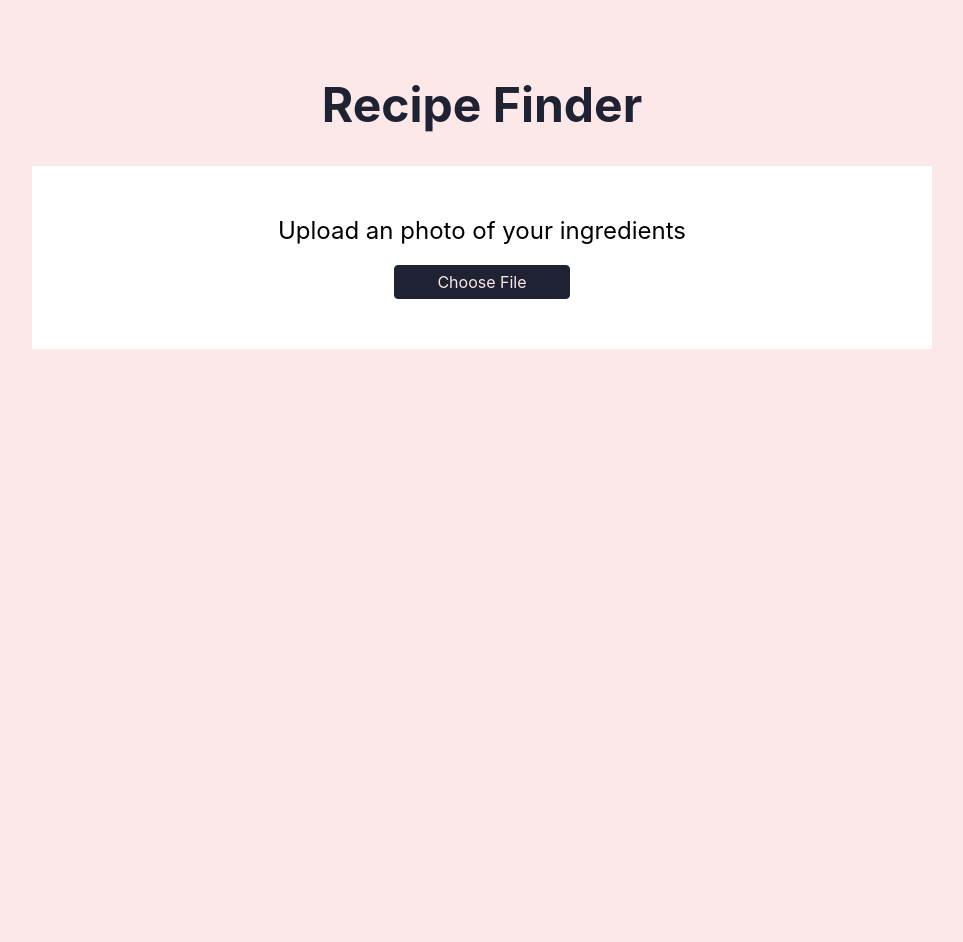
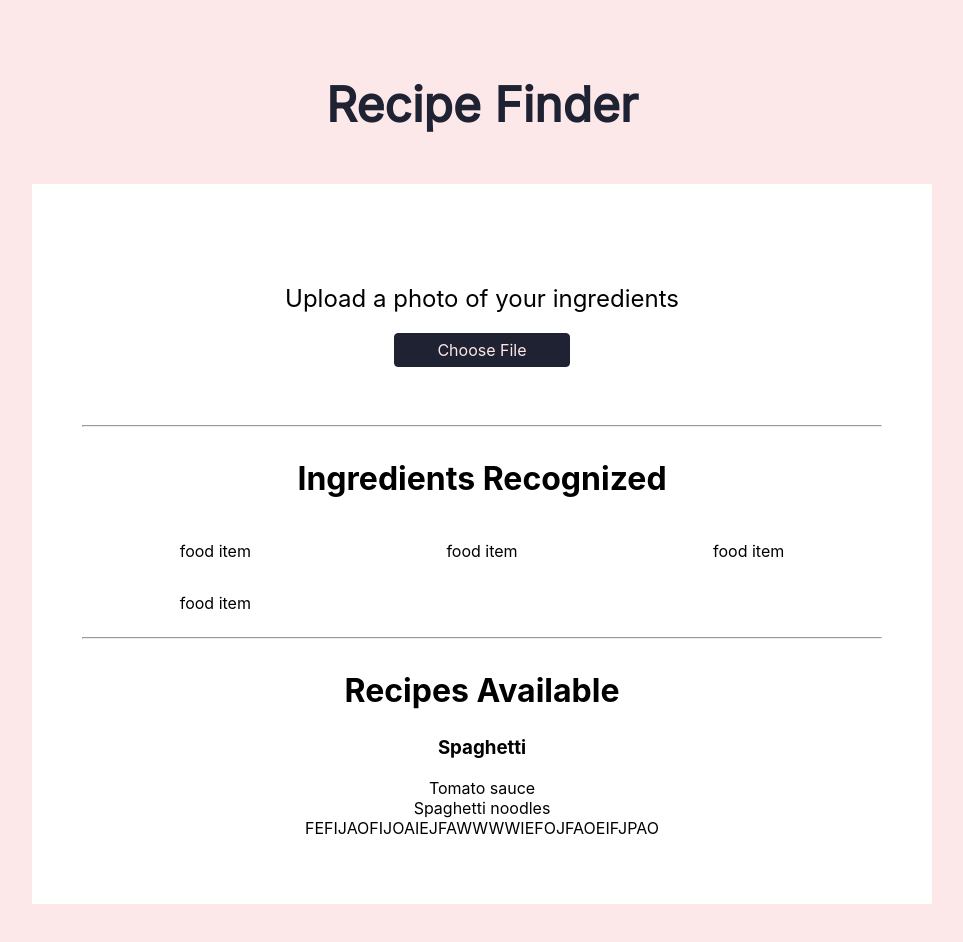
Before and after one commit to PatrickELee/Concoct, a React (Create React App) app: page / in a window 1280 px wide. Shown: the top 942 px of the page, without its empty margins (158-1121 px from the left). Before the commit the page ends 800 px from the top, so only its background shows below. Built offline with nearby package versions, Linux system fonts and the light colour scheme.

Commit message:
nonfunctional recipe list

```diff
--- a/src/App.css
+++ b/src/App.css
@@ -1,10 +1,19 @@
-.appContainer {
+.bodyContainer {
   display: block;
+  display: block;
+  width: 800px;
+  max-width: 80%;
+  background-color: white;
+  margin: auto;
+  margin-top: 50px;
+  margin-bottom: 150px;
+  padding: 50px;
 }
 
 h1.title {
   text-align: center;
   font-size: 48px;
+  font-family: "Inter";
   margin-top: 75px;
   color: #1f2232;
 }
--- a/src/App.js
+++ b/src/App.js
@@ -1,12 +1,22 @@
 import './App.css';
-import FileForm from './components/FileForm';
+import FileForm from './components/FileForm/FileForm';
+import IngredientsList from './components/IngredientsList/IngredientsList';
+import Recipe from './components/Recipe/Recipe'
+import RecipeList from './components/RecipeList/RecipeList'
+import "@fontsource/inter";
 
 function App() {
   return (
-    <div class="appContainer">
+    <>
       <h1 class="title">Recipe Finder</h1>
-      <FileForm />
-    </div>
+      <div class="bodyContainer">
+        <FileForm />
+        <hr />
+        <IngredientsList />
+        <hr />
+        <RecipeList />
+      </div>
+    </>
   );
 }
 
--- a/src/components/FileForm.css
+++ b/src/components/FileForm/FileForm.css
@@ -1,9 +1,10 @@
 .fileFormContainer {
     display: block;
     width: 800px;
+    max-width: 80%;
     background-color: white;
     margin: auto;
-    padding: 50px;;
+    padding: 50px;
 }
 
 .uploadCaption {
--- a/src/components/FileForm.js
+++ b/src/components/FileForm/FileForm.js
@@ -6,7 +6,7 @@ export default class FileForm extends Component {
   render() {
   	return (
       <div class="fileFormContainer">
-        <label for="avatar" class="uploadCaption">Upload an photo of your ingredients</label>
+        <label for="avatar" class="uploadCaption">Upload a photo of your ingredients</label>
 					<label class="custom-file-upload">
 						<input
 							type="file"
--- /dev/null
+++ b/src/components/IngredientsList/IngredientsList.css
@@ -0,0 +1,11 @@
+.ingredientsContainer h2 {
+    margin-top: 32px;
+    font-size: 32px;
+    text-align: center;
+}
+
+.grid-container {
+    display: grid;
+    grid-template-columns: auto auto auto;
+    text-align: center;
+}
--- /dev/null
+++ b/src/components/IngredientsList/IngredientsList.js
@@ -0,0 +1,20 @@
+import React, { Component } from "react";
+import "./IngredientsList.css";
+import "@fontsource/inter";
+
+export default class FileForm extends Component {
+
+    render() {
+        return (
+            <div class="ingredientsContainer">
+                <h2>Ingredients Recognized</h2>
+                <div class="grid-container">
+                    <p>food item</p>
+                    <p>food item</p>
+                    <p>food item</p>
+                    <p>food item</p>
+                </div>
+            </div>
+        );
+    }
+}
--- /dev/null
+++ b/src/components/Recipe/Recipe.css
@@ -0,0 +1,11 @@
+.recipeContainer h3 {
+    text-align: center;
+}
+
+.recipeContainer li {
+    display: block;
+    width: 500px;
+    max-width: 500px;
+    margin-left: 110px;
+    text-align: center;
+}
--- /dev/null
+++ b/src/components/Recipe/Recipe.js
@@ -0,0 +1,18 @@
+import React, { Component } from "react";
+import "./Recipe.css";
+
+export default class Recipe extends Component {
+
+    render() {
+        return (
+            <div class="recipeContainer">
+                <h3>{this.props.name}</h3>
+                <ul>
+                    <li>Tomato sauce</li>
+                    <li>Spaghetti noodles</li>
+                    <li>FEFIJAOFIJOAIEJFAWWWWIEFOJFAOEIFJPAO</li>
+                </ul>
+            </div>
+        );
+    }
+}
--- /dev/null
+++ b/src/components/RecipeList/RecipeList.css
@@ -0,0 +1,5 @@
+.recipeListContainer h2 {
+    margin-top: 32px;
+    font-size: 32px;
+    text-align: center;
+}
--- /dev/null
+++ b/src/components/RecipeList/RecipeList.js
@@ -0,0 +1,15 @@
+import React, { Component } from "react";
+import "./RecipeList.css";
+import Recipe from "../Recipe/Recipe"
+
+export default class RecipeList extends Component {
+
+    render() {
+        return (
+            <div class="recipeListContainer">
+                <h2>Recipes Available</h2>
+                <Recipe name="Spaghetti" />
+            </div>
+        );
+    }
+}
```
